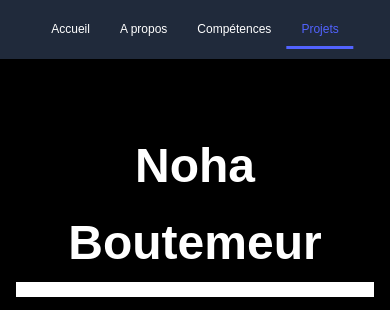
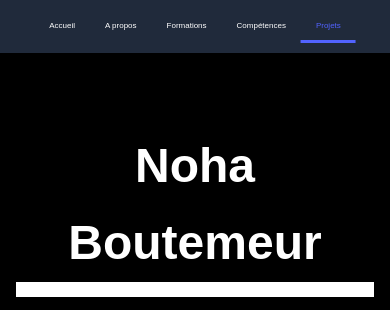
Before and after one commit to Noha-Boutemeur/portfolio, a website: page index.html in a window 390 px wide. Shown: the top 310 px of the page. Drawn offline with Linux system fonts and the light colour scheme; some packages are replaced by stand-ins of ours; a script that the page names is missing.

Commit message:
adding content presentation

```diff
--- a/index.html
+++ b/index.html
@@ -52,7 +52,10 @@
                             <p>Travail d'équipe</p>
                         </div>
                     </div>
-                    <p>Lorem ipsum dolor sit amet, consectetur adipiscing elit, sed do eiusmod tempor incididunt ut labore et dolore magna aliqua...</p>
+                    <p>J'ai 20 ans et je suis un jeune développeur passionné d'informatique. Actuellement en 3e année de BUT Informatique en alternance, je continue de consolider
+                        mes connaissances et compétences en informatique mais aussi professionnel. À mes heures perdues, je suis un grand fan de jeux-vidéos en tout genre et je regarde
+                        énormément d'animes !
+                    </p>
                 </div>
             </div>
         </div>
@@ -242,6 +245,7 @@
 <div class="nav-bar">
     <a href="#presentation" class="nav-link active">Accueil</a>
     <a href="#a-propos" class="nav-link">A propos</a>
+    <a href="#formations" class="nav-link">Formations</a>
     <a href="#competences" class="nav-link">Compétences</a>
     <a href="#projects" class="nav-link">Projets</a>
 </div>
--- a/styles.css
+++ b/styles.css
@@ -299,6 +299,7 @@ body {
     text-decoration: none;
     font-size: 1.2em;
     position: relative;
+    white-space: nowrap;
     padding: 10px 15px;
     transition: color 0.3s ease;
 }
@@ -672,10 +673,10 @@ body {
     }
 
     .nav-bar{
-        gap: 0.75em;
+        gap: 0.2em;
     }
     .nav-bar .nav-link {
-        font-size: 1em;
+        font-size: 0.75em;
     }
 
     .formation-item {
@@ -699,7 +700,7 @@ body {
         gap: 0;
     }
     .nav-bar .nav-link {
-        font-size: 0.75em;
+        font-size: 0.5em;
     }
 
     .formation-item {
```
